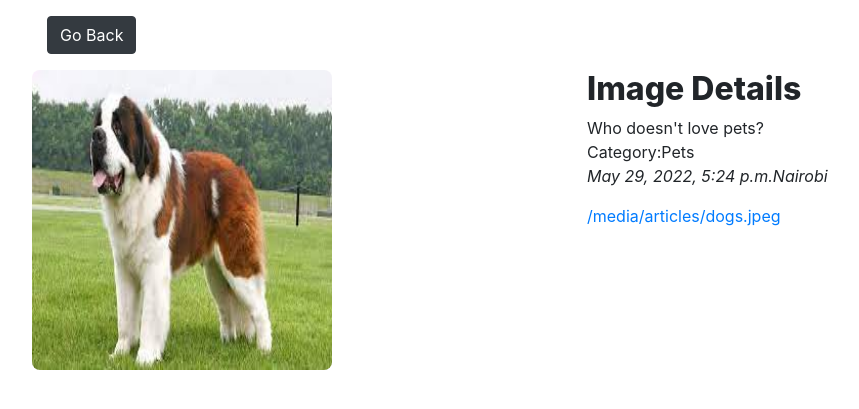
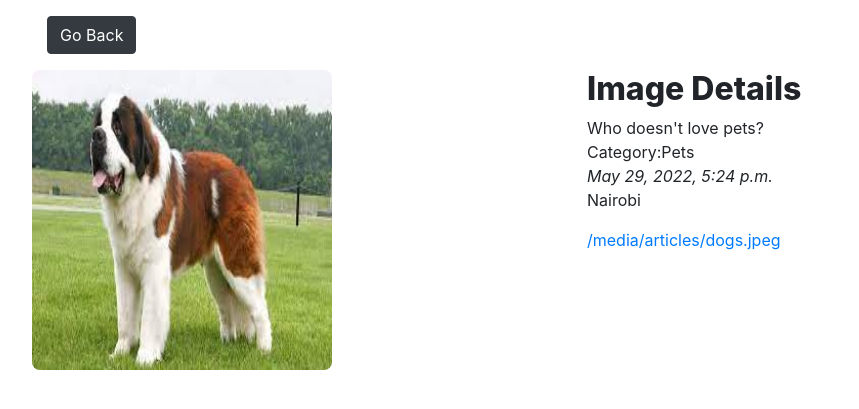
Before and after one commit to Mercynenoh/Photo-Explorer, a Django app: page /image/1 in a window 1280 px wide. Shown: the part 56-465 px from the top of the page, without its empty margins (68-927 px from the left). Run offline with Django 3.2, Linux system fonts and the light colour scheme; data comes from the database, SQL or seed files in the repository; both versions use the stored data as it was after the commit; some libraries are stand-ins or nearby versions.

Commit message:
add styling

```diff
--- a/pictures/templates/pictures/image.html
+++ b/pictures/templates/pictures/image.html
@@ -14,7 +14,7 @@
         </div>
         <div class="col-md-6">
             <h2>Image Details</h2>
-            <p >{{post.description}}<br>Category:{{post.category}}<br><em>{{post.created}}</em><em>{{post.location}}</em></p>
+            <p >{{post.description}}<br>Category:{{post.category}}<br><em>{{post.created}}</em><br/>{{post.location}}</em></p>
             <a href="{{post.image.url}}">{{post.image.url}}</a>
         </div>
     </div>
--- a/pictures/templates/pictures/search.html
+++ b/pictures/templates/pictures/search.html
@@ -15,7 +15,7 @@
 
   {% if posts %}
     {% for post in posts %}
-      <div class="col-sm-6 col-md-3">
+      <div class="col-sm-6 col-md-3 my-3 m-4">
         <!-- <h5>Category:{{post.category}}</h5> -->
         <img src="{{post.image.url}}" src="" height="300px" width="300px"style="border-radius: 8px; justify-items: center;" >
         <p>{{post.description}}<br>Category:{{post.category}}<br><em >{{post.created}}</em><br><em>{{post.location}}</em></p>
```
Also changed, not shown: db.sqlite3, media/articles/german.jpeg (added).
